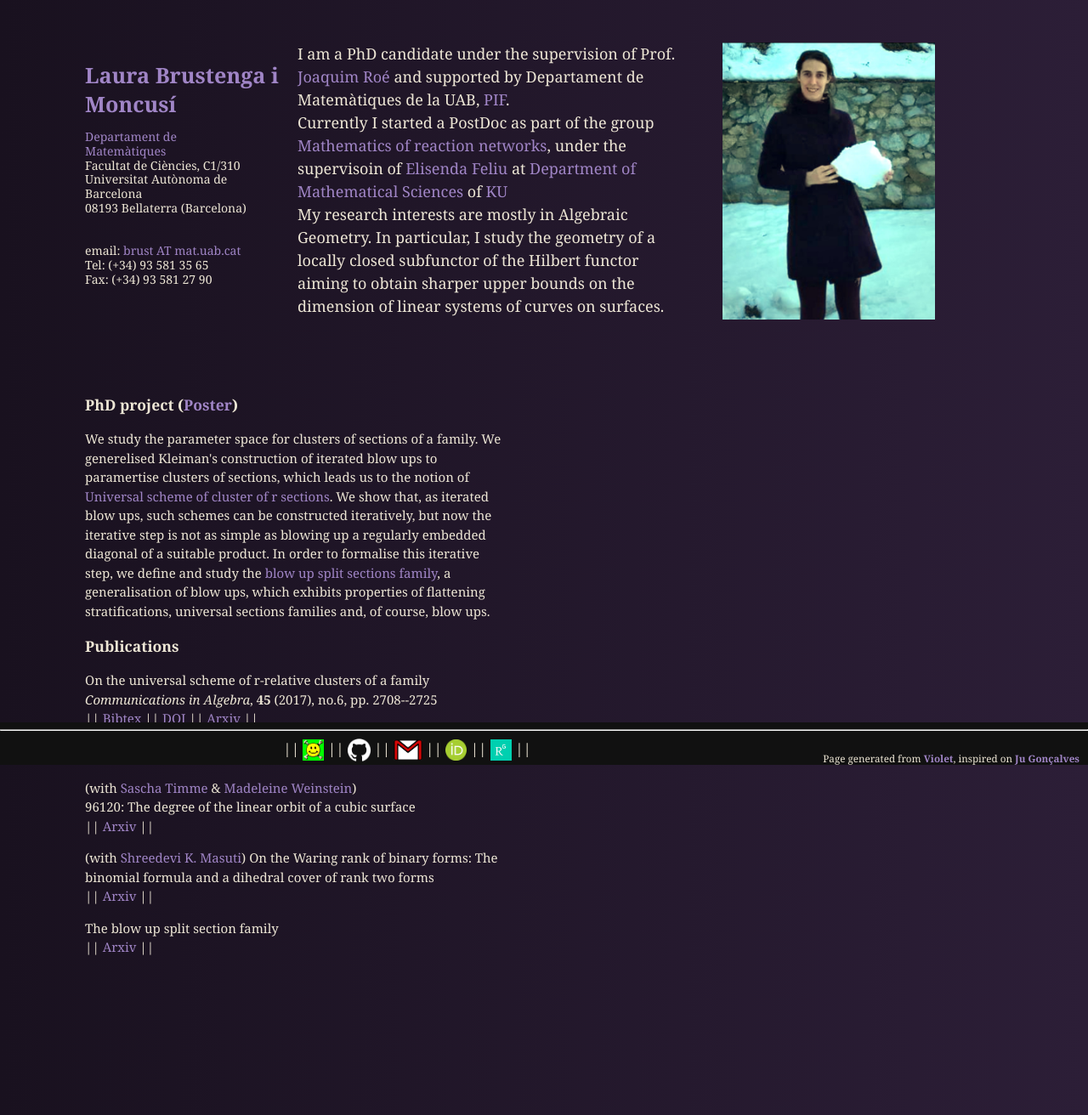
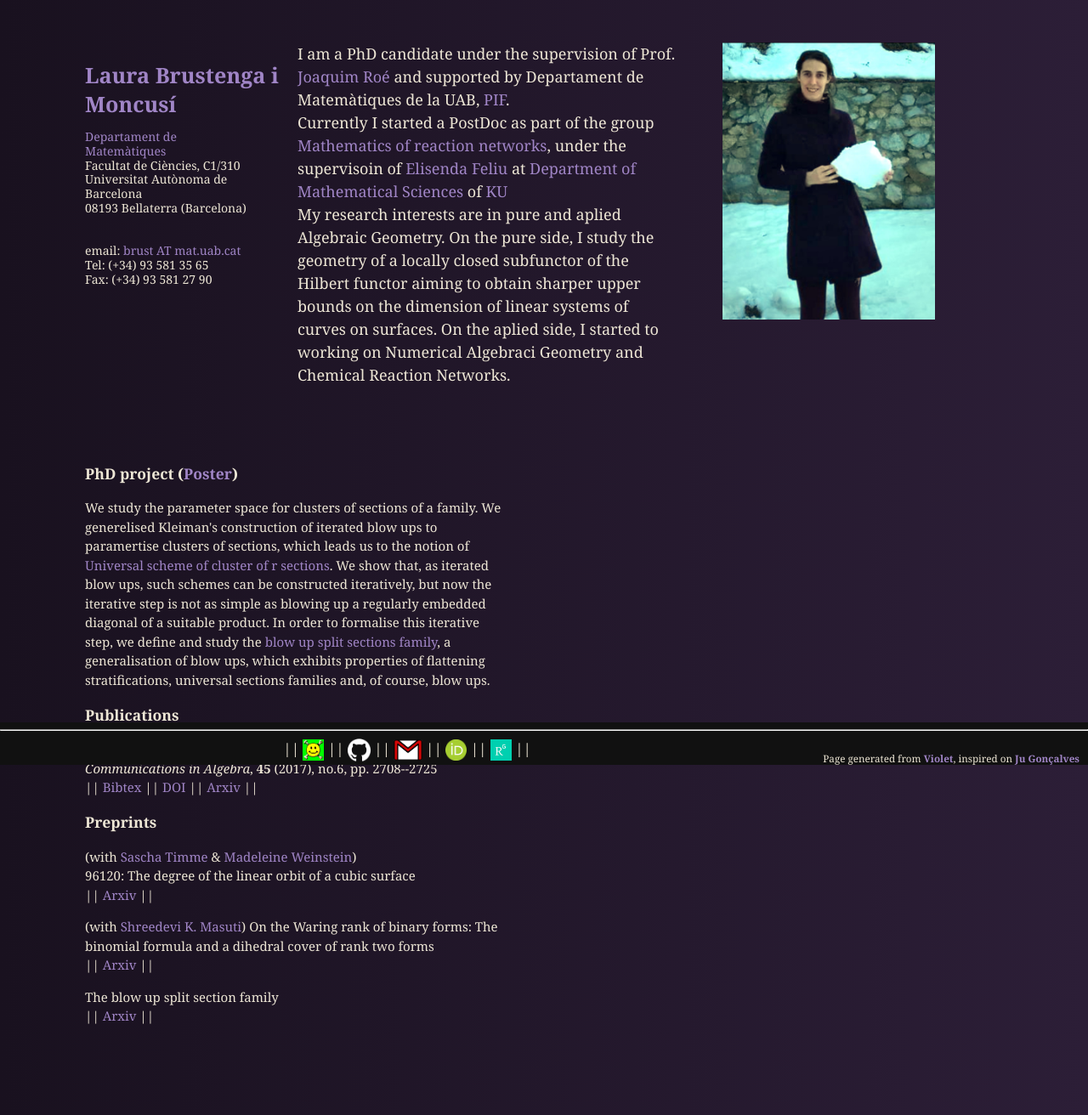
Before and after one commit to LauraBMo/LauraBMo.github.io, a Jekyll site: the page built from index.html, in a window 1280 px wide. Shown: the whole page at 85% size. Built offline with Jekyll 4.4.1, drawn with Linux system fonts in a browser that asks for light colours.

Commit message:
add applied interests

```diff
--- a/index.html
+++ b/index.html
@@ -30,9 +30,10 @@ title: Home
     Currently I started a PostDoc as part of the group <a href="https://www.math.ku.dk/english/research/spt/reaction-networks/">Mathematics of reaction networks</a>,
     under the supervisoin of <a href="http://web.math.ku.dk/~efeliu/">Elisenda Feliu</a> at <a href="https://kunet.ku.dk/faculty-and-department/math/Pages/default.aspx">Department of Mathematical Sciences</a> of <a href="https://www.ku.dk/english/">KU</a>
     <br />
-    My research interests are mostly in Algebraic Geometry.
-    In particular, I study the geometry of a locally closed subfunctor of the Hilbert functor
-    aiming to obtain sharper upper bounds on the dimension of linear systems of curves on surfaces.<br />
+    My research interests are in pure and aplied Algebraic Geometry.
+    On the pure side, I study the geometry of a locally closed subfunctor of the Hilbert functor
+    aiming to obtain sharper upper bounds on the dimension of linear systems of curves on surfaces.
+    On the aplied side, I started to working on Numerical Algebraci Geometry and Chemical Reaction Networks.<br />
   </p>
 </section>
 
```
